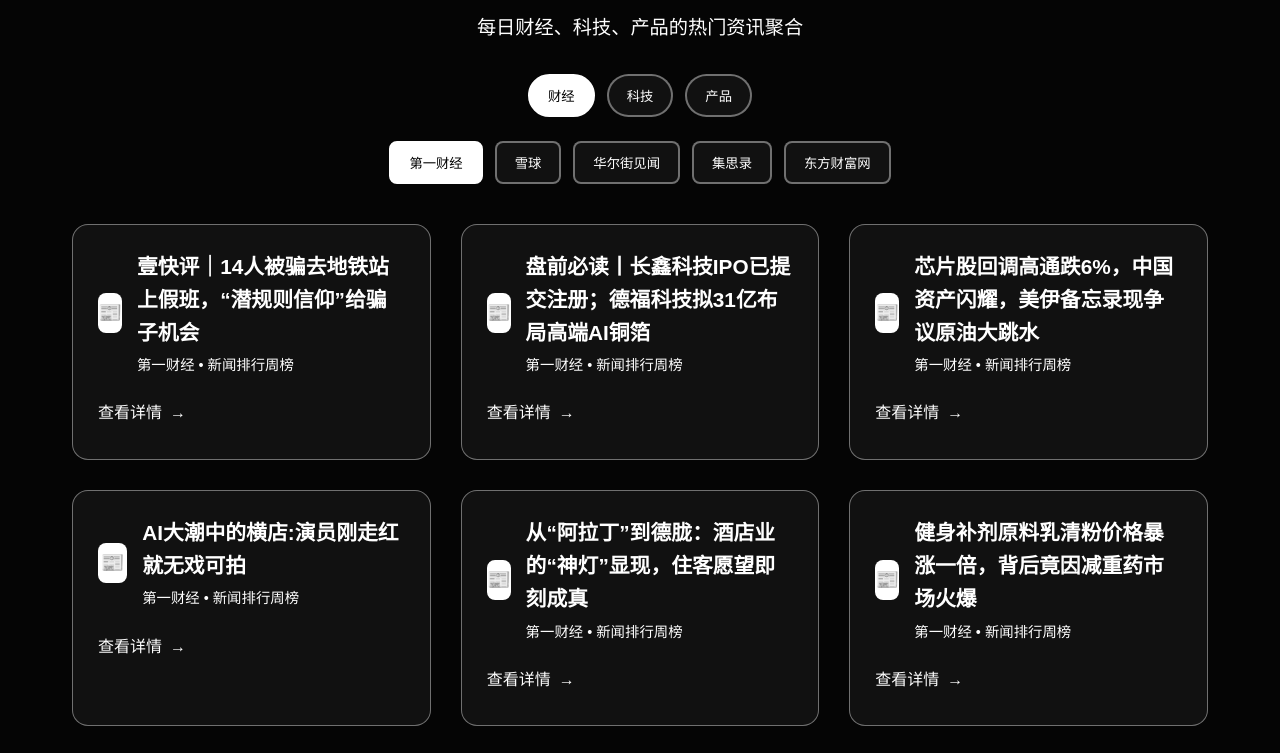
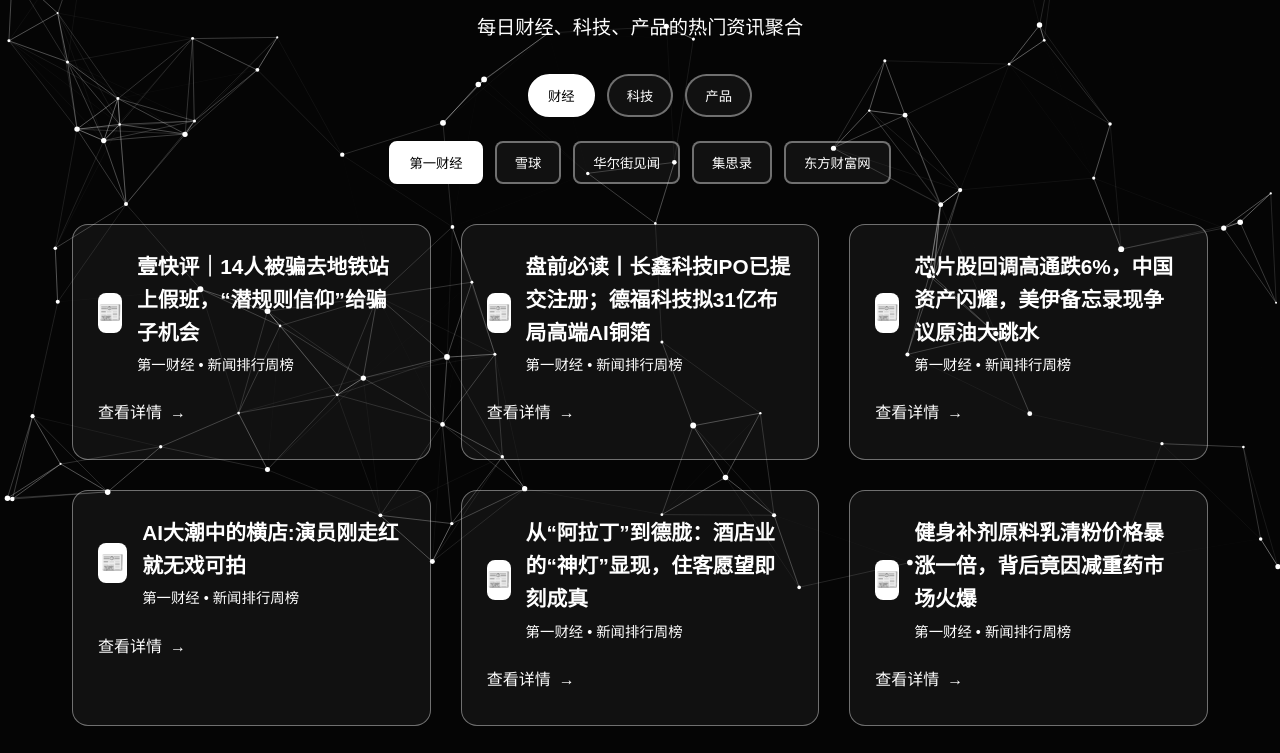
Before and after one commit to vinci0007/cybertar.github.io, a website: page knowsnews/techKnows.html in a window 1280 px wide. Shown: the part 164-917 px from the top of the page. Drawn offline with Linux system fonts and the light colour scheme; files that its build step writes are made by us from their sources; files whose address does not match are found by name.

Commit message:
Load shared script on tech knows page

```diff
--- a/knowsnews/techKnows.html
+++ b/knowsnews/techKnows.html
@@ -510,7 +510,7 @@
       }
     })();
   </script>
-  <script src="script.js"></script>
+  <script src="../script.js"></script>
 </body>
 
 </html>
```
